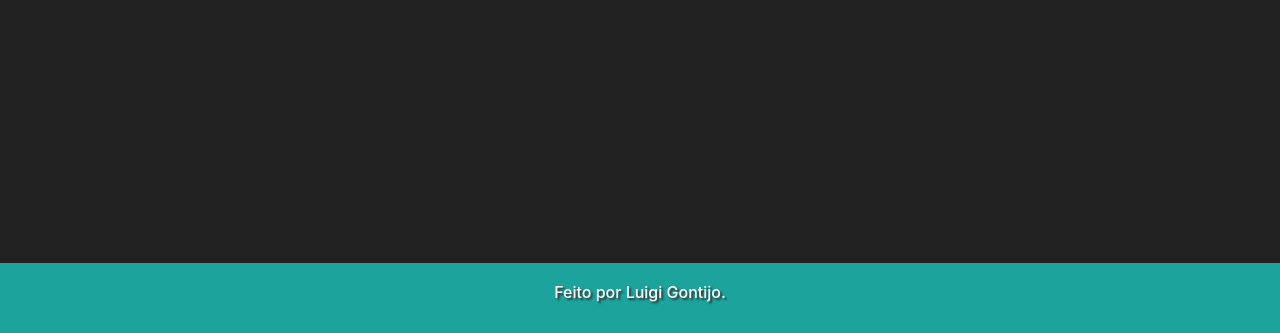
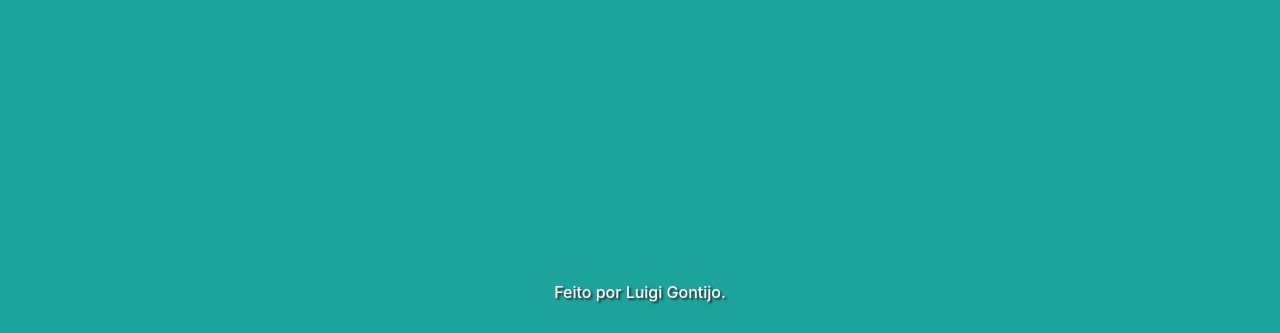
Before and after one commit to gontijol/luigigontijo.github.io, a plain HTML site: page index.html in a window 1280 px wide. Shown: the part 560-893 px from the top of the page. Drawn offline with Linux system fonts and the light colour scheme.

Commit message:
Update estilos.css

```diff
--- a/css/estilos.css
+++ b/css/estilos.css
@@ -3,7 +3,7 @@
 }
 
 html,body{
-  background-color:rgba(33,33,33,1);
+  background-color:rgba(27, 163, 156, 1);
   text-align: center;
 }
 header{
```
